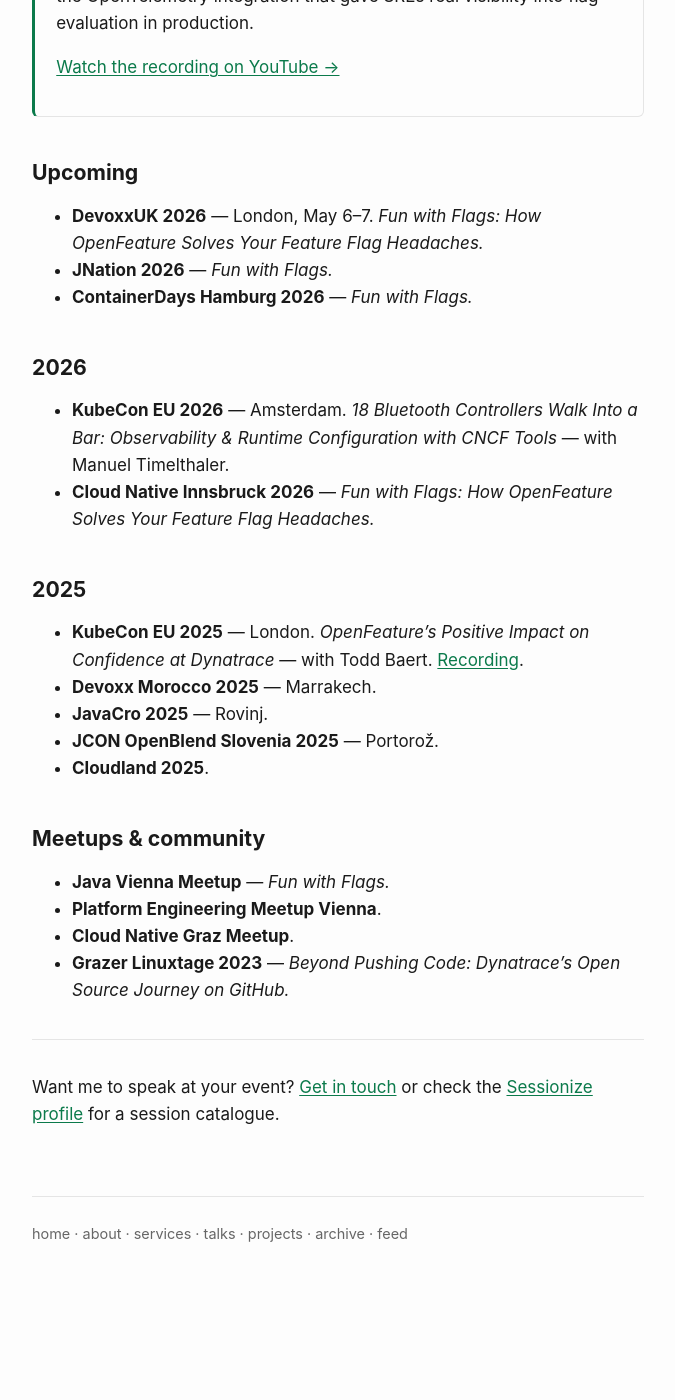
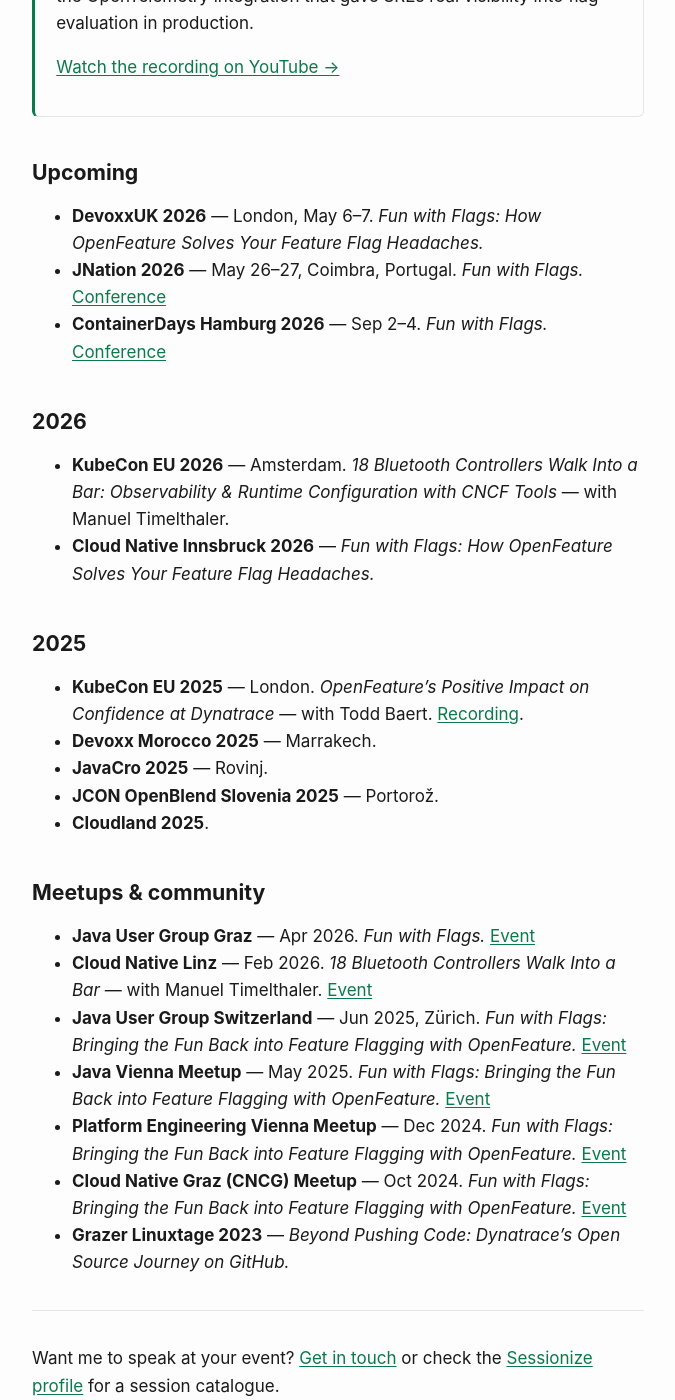
Before and after one commit to aepfli/aepfli.github.io, a Jekyll site: the page built from talks.md, in a window 1280 px wide and 1400 px high, scrolled down 403 px. Shown: the whole window, without its empty margins (302-977 px from the left). Built offline with Jekyll 4.4.1, drawn with Linux system fonts in a browser that asks for light colours; before the commit the page ends 1700 px from its top, so only the background shows below that.

Commit message:
Expand talks page with meetup history and confirmed dates
- Add JUGG Graz, Cloud Native Linz, JUG Switzerland, Java Vienna,
  Platform Engineering Vienna, and CNCG Graz with dates and links
- Add dates and locations for upcoming JNation and ContainerDays
- Reorder meetups reverse-chronologically

Co-Authored-By: Claude Opus 4.7 (1M context) <noreply@anthropic.com>

```diff
--- a/talks.md
+++ b/talks.md
@@ -20,8 +20,8 @@ I speak regularly on feature flagging, observability, developer experience, and
 ## Upcoming
 
 - **DevoxxUK 2026** — London, May 6–7. *Fun with Flags: How OpenFeature Solves Your Feature Flag Headaches.*
-- **JNation 2026** — *Fun with Flags.*
-- **ContainerDays Hamburg 2026** — *Fun with Flags.*
+- **JNation 2026** — May 26–27, Coimbra, Portugal. *Fun with Flags.* [Conference](https://jnation.pt/)
+- **ContainerDays Hamburg 2026** — Sep 2–4. *Fun with Flags.* [Conference](https://www.containerdays.io/containerdays-hamburg-2026/speakers/)
 
 ## 2026
 
@@ -38,9 +38,12 @@ I speak regularly on feature flagging, observability, developer experience, and
 
 ## Meetups & community
 
-- **Java Vienna Meetup** — *Fun with Flags.*
-- **Platform Engineering Meetup Vienna**.
-- **Cloud Native Graz Meetup**.
+- **Java User Group Graz** — Apr 2026. *Fun with Flags.* [Event](https://www.meetup.com/java-user-group-graz/events/313960173)
+- **Cloud Native Linz** — Feb 2026. *18 Bluetooth Controllers Walk Into a Bar* — with Manuel Timelthaler. [Event](https://www.meetup.com/cloud-native-linz/events/313186726/)
+- **Java User Group Switzerland** — Jun 2025, Zürich. *Fun with Flags: Bringing the Fun Back into Feature Flagging with OpenFeature.* [Event](https://www.jug.ch/html/events/2025/fun-with-flags.html)
+- **Java Vienna Meetup** — May 2025. *Fun with Flags: Bringing the Fun Back into Feature Flagging with OpenFeature.* [Event](https://www.meetup.com/java-vienna/events/305897200/)
+- **Platform Engineering Vienna Meetup** — Dec 2024. *Fun with Flags: Bringing the Fun Back into Feature Flagging with OpenFeature.* [Event](https://www.meetup.com/platform-engineering-vienna/events/304557618/)
+- **Cloud Native Graz (CNCG) Meetup** — Oct 2024. *Fun with Flags: Bringing the Fun Back into Feature Flagging with OpenFeature.* [Event](https://www.meetup.com/cncf-graz/events/301870753/)
 - **Grazer Linuxtage 2023** — *Beyond Pushing Code: Dynatrace's Open Source Journey on GitHub.*
 
 ---
```
Also changed, not shown: 1 other file.
